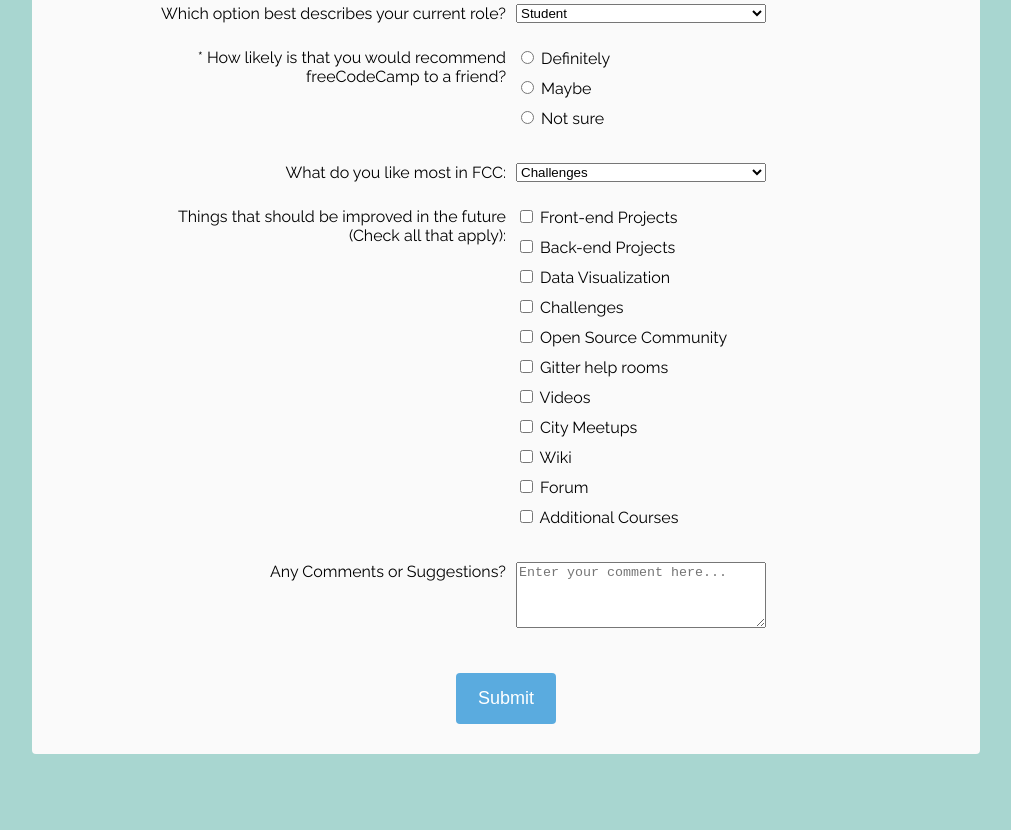
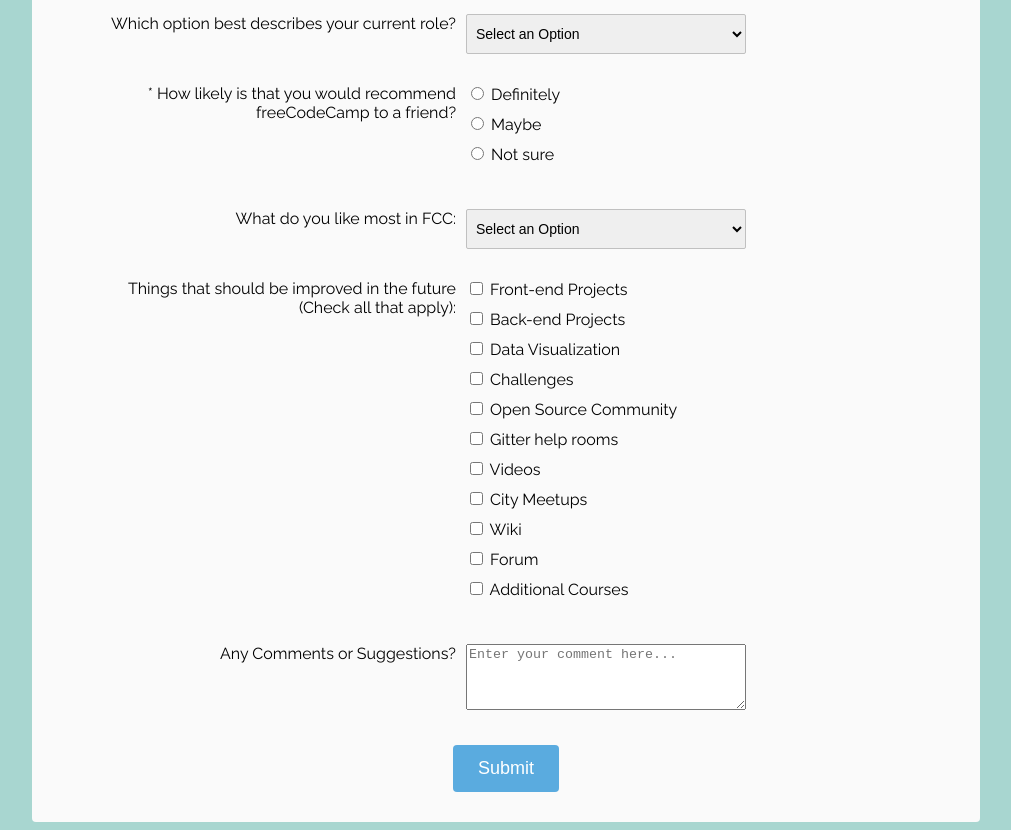
Before and after one commit to amiloszewicz/survey-form, a website built with webpack: page src/index.html in a window 1280 px wide. Shown: the part 305-1135 px from the top of the page, without its empty margins (134-1145 px from the left). Before the commit the page ends 1067 px from the top, so only its background shows below. Built offline with nearby package versions, Linux system fonts and the light colour scheme.

Commit message:
refactor select tags

```diff
--- a/src/index.html
+++ b/src/index.html
@@ -24,9 +24,10 @@
         <label for="number" class="form_question priv_info_input">* Age:</label>
         <input id="number" placeholder="Age">
       </div>
-      <div class="row">
+      <div class="row styled_select">
         <label class="form_question">Which option best describes your current role?</label>
-        <select>
+        <select id="dropdown">
+          <option selected disabled>Select an Option</option>
           <option>Student</option>
           <option>Full time job</option>
           <option>Full time learner</option>
@@ -53,9 +54,10 @@
           </ul>
         </div>
       </div>
-      <div class="row">
+      <div class="row styled_select">
         <label class="form_question">What do you like most in FCC:</label>
-        <select>
+        <select id="dropdown">
+          <option selected disabled>Select an Option</option>
           <option>Challenges</option>
           <option>Projects</option>
           <option>Community</option>
@@ -117,7 +119,7 @@
         <label class="form_question">Any Comments or Suggestions?</label>
         <textarea rows="4" cols="50" placeholder="Enter your comment here..."></textarea>
       </div>
-      <div class="row submit_btn_container">
+      <div class="submit_btn_container">
         <button id="submit">Submit</button>
       </div>
     </form>
--- a/src/main.css
+++ b/src/main.css
@@ -30,8 +30,8 @@
 
 #survey-form {
   display: grid;
-  grid-gap: 25px;
-  width: 700px;
+  grid-gap: 35px;
+  width: 800px;
   margin-left: auto;
   margin-right: auto;
 }
@@ -39,12 +39,7 @@
 .row {
   display: grid;
   grid-gap: 10px;
-  grid-template-columns: 350px 250px;
-}
-
-.submit_btn_container {
-  margin-left: auto;
-  margin-right: auto;
+  grid-template-columns: 350px 280px;
 }
 
 .form_question {
@@ -61,6 +56,18 @@
   grid-column: 2 / 3;
 }
 
+.styled_select {
+  height: 35px;
+}
+
+#dropdown {
+  border: 1px solid #c0c0c0;;
+  border-radius: 2px;
+  font-size: 14px;
+  height: 40px;
+  padding: 5px;
+}
+
 input {
   padding: 8px;
   border-style: none;
@@ -74,16 +81,18 @@
   margin: 0px;
 }
 
-.user_rating>li {
+.user_rating li {
   margin-bottom: 10px;
 }
 
-#submit {
+.submit_btn_container {
   margin-left: auto;
   margin-right: auto;
-  grid-column: 1 / 3;
-  margin: 20px auto 30px auto;
-  padding: 15px 22px;
+}
+
+#submit {
+  margin-bottom: 30px;
+  padding: 13px 25px;
   background-color: #5aabdf;
   color: white;
   font-size: 18px;
```
